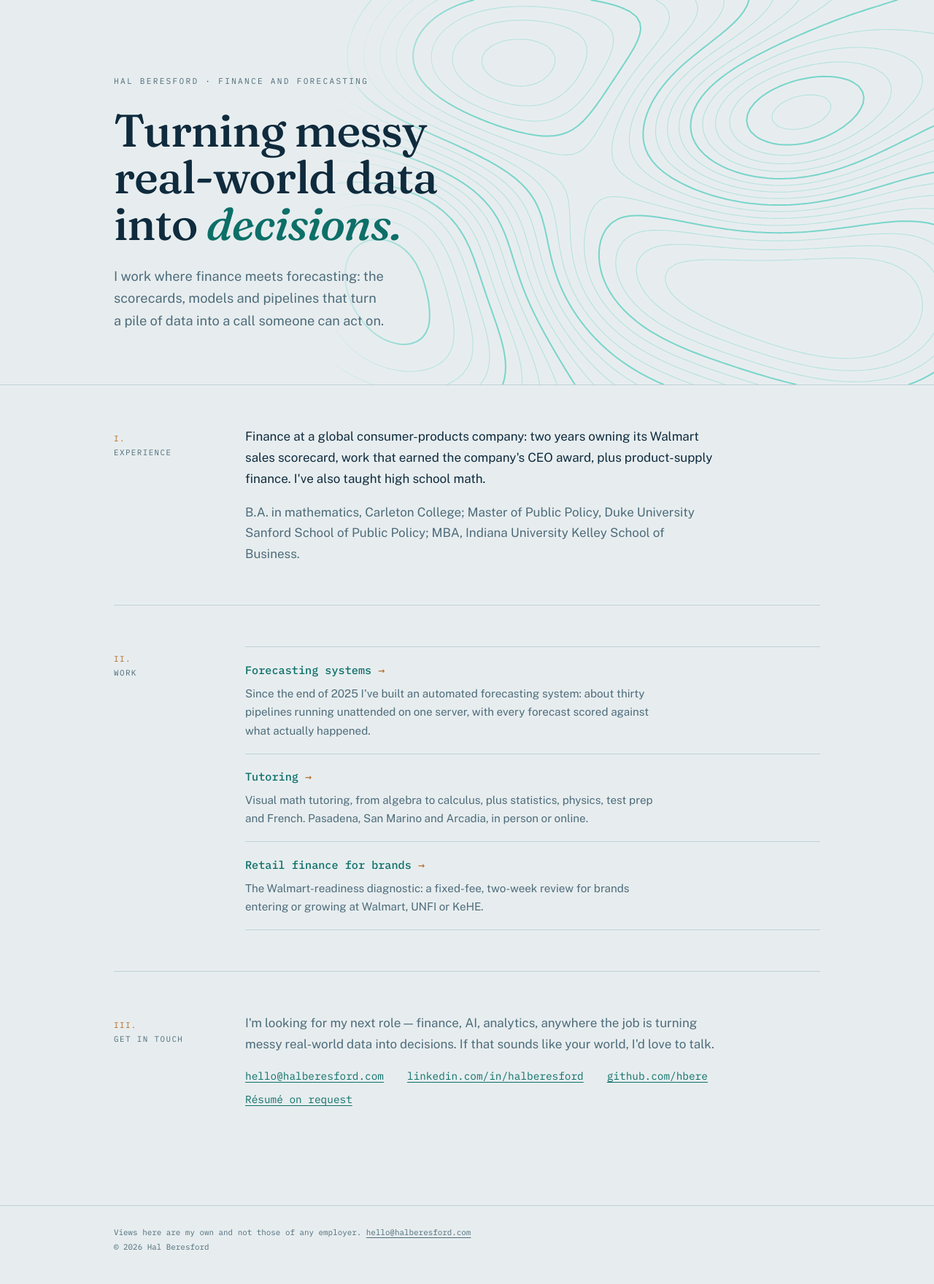
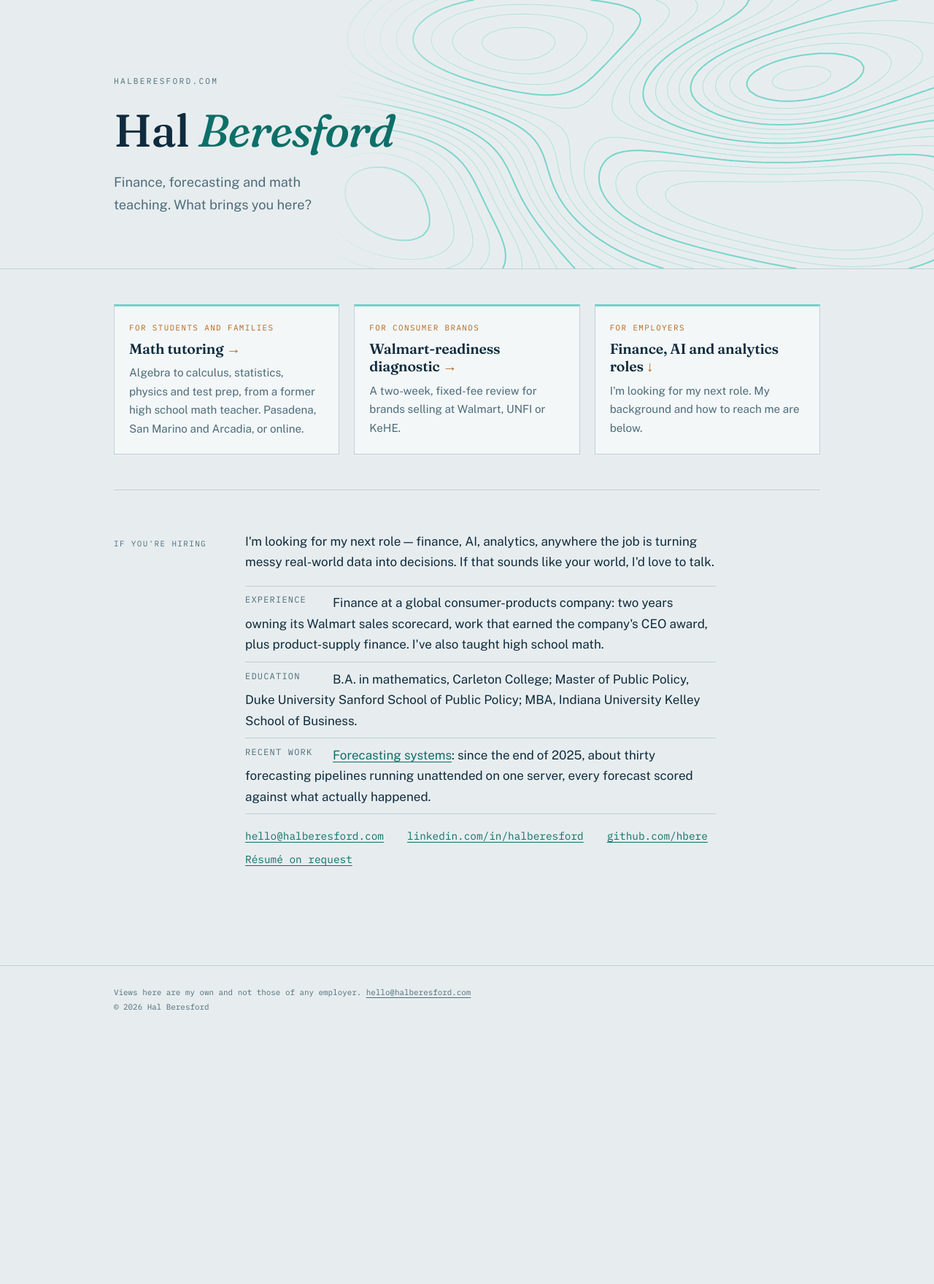
Before and after one commit to hbere/hbere.github.io, a PHP site: page / in a window 1280 px wide. Shown: the whole page at 73% size. After the commit the page ends 1385 px from the top, so only its background shows below. Run offline with PHP 8.4, Linux system fonts and the light colour scheme.

Commit message:
Home: one door per kind of visitor, hiring details below

```diff
--- a/index.html
+++ b/index.html
@@ -3,7 +3,7 @@
 <head>
 <meta charset="utf-8" />
 <meta name="viewport" content="width=device-width, initial-scale=1" />
-<title>Hal Beresford — Finance and forecasting</title>
+<title>Hal Beresford</title>
 <meta name="description" content="Finance and forecasting: turning messy real-world data into decisions. Forecasting systems, math and physics tutoring, and retail finance for consumer brands." />
 <link rel="canonical" href="https://halberesford.com/" />
 <meta property="og:type" content="website" />
@@ -24,49 +24,46 @@
 <link rel="preconnect" href="https://fonts.googleapis.com" />
 <link rel="preconnect" href="https://fonts.gstatic.com" crossorigin />
 <link rel="stylesheet" href="https://fonts.googleapis.com/css2?family=Fraunces:ital,opsz,wght,SOFT,WONK@0,9..144,400..700,0..100,0..1;1,9..144,400..700,0..100,0..1&amp;family=Public+Sans:wght@400;500;600&amp;family=IBM+Plex+Mono:wght@400;500&amp;display=swap" />
-<link rel="stylesheet" href="/site.css" />
+<link rel="stylesheet" href="/site.css?v=2" />
 </head>
 <body>
   <header class="hero">
     <canvas id="map" aria-hidden="true"></canvas>
     <div class="hero-in">
-      <p class="survey">Hal Beresford <em>&middot;</em> Finance and forecasting</p>
-      <h1>Turning messy real-world data into <em>decisions.</em></h1>
-      <p class="lede">I work where finance meets forecasting: the scorecards, models and pipelines that turn a pile of data into a call someone can act on.</p>
+      <p class="survey">halberesford.com</p>
+      <h1>Hal <em>Beresford</em></h1>
+      <p class="lede">Finance, forecasting and math teaching. What brings you here?</p>
     </div>
   </header>
 
   <main class="doc">
-    <section class="band">
-      <div class="marg"><span class="no">I.</span>Experience</div>
+    <nav class="doors" aria-label="Choose a page">
+      <a class="door" href="/tutoring/">
+        <span class="who">For students and families</span>
+        <h2>Math tutoring <span class="arw">&rarr;</span></h2>
+        <p>Algebra to calculus, statistics, physics and test prep, from a former high school math teacher. Pasadena, San Marino and Arcadia, or online.</p>
+      </a>
+      <a class="door" href="/retail-finance/">
+        <span class="who">For consumer brands</span>
+        <h2>Walmart-readiness diagnostic <span class="arw">&rarr;</span></h2>
+        <p>A two-week, fixed-fee review for brands selling at Walmart, UNFI or KeHE.</p>
+      </a>
+      <a class="door" href="#hiring">
+        <span class="who">For employers</span>
+        <h2>Finance, AI and analytics roles <span class="arw">&darr;</span></h2>
+        <p>I'm looking for my next role. My background and how to reach me are below.</p>
+      </a>
+    </nav>
+
+    <section class="band" id="hiring">
+      <div class="marg">If you're hiring</div>
       <div class="col">
-        <p>Finance at a global consumer-products company: two years owning its Walmart sales scorecard, work that earned the company's CEO award, plus product-supply finance. I've also taught high school math.</p>
-        <p class="dim">B.A. in mathematics, Carleton College; Master of Public Policy, Duke University Sanford School of Public Policy; MBA, Indiana University Kelley School of Business.</p>
-      </div>
-    </section>
-
-    <section class="band">
-      <div class="marg"><span class="no">II.</span>Work</div>
-      <div class="col">
-        <a class="hold" href="/forecasting/">
-          <h3>Forecasting systems <span class="arw">&rarr;</span></h3>
-          <p>Since the end of 2025 I've built an automated forecasting system: about thirty pipelines running unattended on one server, with every forecast scored against what actually happened.</p>
-        </a>
-        <a class="hold" href="/tutoring/">
-          <h3>Tutoring <span class="arw">&rarr;</span></h3>
-          <p>Visual math tutoring, from algebra to calculus, plus statistics, physics, test prep and French. Pasadena, San Marino and Arcadia, in person or online.</p>
-        </a>
-        <a class="hold" href="/retail-finance/">
-          <h3>Retail finance for brands <span class="arw">&rarr;</span></h3>
-          <p>The Walmart-readiness diagnostic: a fixed-fee, two-week review for brands entering or growing at Walmart, UNFI or KeHE.</p>
-        </a>
-      </div>
-    </section>
-
-    <section class="band">
-      <div class="marg"><span class="no">III.</span>Get in touch</div>
-      <div class="col">
-        <p class="dim">I'm looking for my next role — finance, AI, analytics, anywhere the job is turning messy real-world data into decisions. If that sounds like your world, I'd love to talk.</p>
+        <p>I'm looking for my next role — finance, AI, analytics, anywhere the job is turning messy real-world data into decisions. If that sounds like your world, I'd love to talk.</p>
+        <ul class="facts">
+          <li><span class="k">Experience</span>Finance at a global consumer-products company: two years owning its Walmart sales scorecard, work that earned the company's CEO award, plus product-supply finance. I've also taught high school math.</li>
+          <li><span class="k">Education</span>B.A. in mathematics, Carleton College; Master of Public Policy, Duke University Sanford School of Public Policy; MBA, Indiana University Kelley School of Business.</li>
+          <li><span class="k">Recent work</span><a href="/forecasting/">Forecasting systems</a>: since the end of 2025, about thirty forecasting pipelines running unattended on one server, every forecast scored against what actually happened.</li>
+        </ul>
         <div class="contact">
           <a href="mailto:hello@halberesford.com">hello@halberesford.com</a>
           <a href="https://www.linkedin.com/in/halberesford">linkedin.com/in/halberesford</a>
--- a/retail-finance/index.html
+++ b/retail-finance/index.html
@@ -20,7 +20,7 @@
 <link rel="preconnect" href="https://fonts.googleapis.com" />
 <link rel="preconnect" href="https://fonts.gstatic.com" crossorigin />
 <link rel="stylesheet" href="https://fonts.googleapis.com/css2?family=Fraunces:ital,opsz,wght,SOFT,WONK@0,9..144,400..700,0..100,0..1;1,9..144,400..700,0..100,0..1&amp;family=Public+Sans:wght@400;500;600&amp;family=IBM+Plex+Mono:wght@400;500&amp;display=swap" />
-<link rel="stylesheet" href="/site.css" />
+<link rel="stylesheet" href="/site.css?v=2" />
 </head>
 <body>
   <header class="hero">
--- a/site.css
+++ b/site.css
@@ -125,3 +125,17 @@
      to push while any such marker remains. */
   .tbd { outline: 1px dashed var(--ochre); outline-offset: 2px; background: color-mix(in srgb, var(--ochre) 12%, transparent); }
   .tbd::before { content: "To confirm: "; font-family: var(--f-mono); font-size: 0.72em; letter-spacing: 0.08em; text-transform: uppercase; color: var(--ochre); }
+
+  /* ── home: one door per kind of visitor ─────────────────────── */
+  .doors { display: grid; grid-template-columns: repeat(3, 1fr); gap: 1.25rem; padding: clamp(2rem, 5vw, 3rem) 0; border-bottom: 1px solid var(--rule); }
+  .door { display: block; text-decoration: none; color: inherit; background: var(--paper-2); border: 1px solid var(--rule); border-top: 3px solid var(--contour); padding: 1.2rem 1.25rem 1.35rem; }
+  .door:hover { border-color: var(--contour-dp); }
+  .door:hover h2 { text-decoration: underline; }
+  .door .who { display: block; font-family: var(--f-mono); font-size: 0.68rem; letter-spacing: 0.13em; text-transform: uppercase; color: var(--ochre); margin-bottom: 0.5rem; }
+  .door h2 { font-family: var(--f-disp); font-variation-settings: "opsz" 20, "SOFT" 20; font-weight: 600; font-size: 1.22rem; line-height: 1.25; margin: 0 0 0.5rem; letter-spacing: -0.01em; }
+  .door .arw { color: var(--ochre); }
+  .door p { margin: 0; font-size: 0.95rem; color: var(--ink-2); }
+  @media (max-width: 52rem) { .doors { grid-template-columns: 1fr; } }
+  .facts + .contact, p + .facts { margin-top: 1.1rem; }
+  .facts li .k { vertical-align: top; }
+  @media (max-width: 40rem) { .facts .k { display: block; min-width: 0; margin-bottom: 0.1rem; } }
--- a/tutoring/index.html
+++ b/tutoring/index.html
@@ -20,7 +20,7 @@
 <link rel="preconnect" href="https://fonts.googleapis.com" />
 <link rel="preconnect" href="https://fonts.gstatic.com" crossorigin />
 <link rel="stylesheet" href="https://fonts.googleapis.com/css2?family=Fraunces:ital,opsz,wght,SOFT,WONK@0,9..144,400..700,0..100,0..1;1,9..144,400..700,0..100,0..1&amp;family=Public+Sans:wght@400;500;600&amp;family=IBM+Plex+Mono:wght@400;500&amp;display=swap" />
-<link rel="stylesheet" href="/site.css" />
+<link rel="stylesheet" href="/site.css?v=2" />
 </head>
 <body>
   <header class="hero">
```
